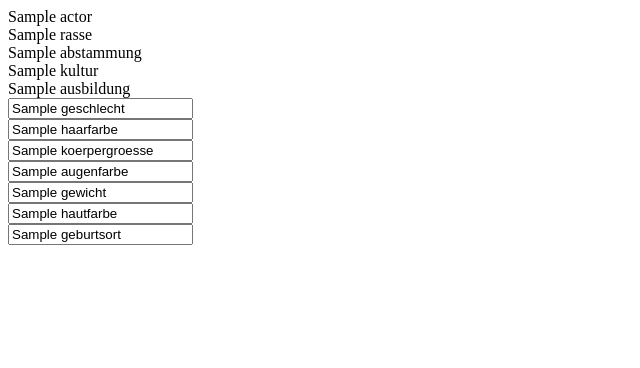
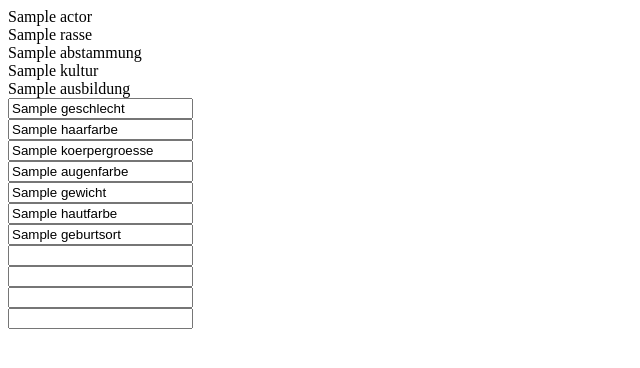
Before and after one commit to Naresea/splittermond4foundry, a Node project: template src/templates/sheets/actor/player-sheet-parts/biography.hbs in a window 1280 px wide. Shown: the top 368 px of the page, without its empty margins (0-640 px from the left). Run offline with Node 20 templates, Linux system fonts and the light colour scheme; the template is opened without the code that fills it: most values are stand-ins (such as "Sample title", 1, 10 or a date in 2020).

Commit message:
some more fields for xp and stuff

```diff
--- a/src/styles/_helpers.scss
+++ b/src/styles/_helpers.scss
@@ -6,7 +6,7 @@
   background-image: url('assets/custom/bg-item.webp');
   background-repeat: no-repeat;
   background-size: 100% 100%;
-  padding: 5% 3%;
+  padding: 30px 20px;
   max-height: 100%;
   max-width: 100%;
   overflow: auto;
--- a/src/templates/sheets/actor/player-sheet-parts/biography.hbs
+++ b/src/templates/sheets/actor/player-sheet-parts/biography.hbs
@@ -84,10 +84,31 @@
             <label class="col-4" for="data.geburtsort">{{localize "splittermond.biography.geburtsort"}}</label>
             <input class="col-6" type="text" name="data.geburtsort" value="{{data.geburtsort}}"/>
         </div>
+        <div class="d-flex flex-row align-items-center m-small">
+            <div class="d-flex flex-col flex-grow">
+                <label class="col-4" for="data.heldengrad">{{localize "splittermond.biography.heldengrad"}}</label>
+                <input class="col-6" type="number" name="data.heldengrad" value="{{data.heldengrad}}"/>
+            </div>
+            <div class="d-flex flex-col flex-grow">
+                <label class="col-4" for="data.erfahrungGesamt">{{localize "splittermond.biography.erfahrungGesamt"}}</label>
+                <input class="col-6" type="number" name="data.erfahrungGesamt" value="{{data.erfahrungGesamt}}"/>
+            </div>
+            <div class="d-flex flex-col flex-grow">
+                <label class="col-4" for="data.erfahrungEingesetzt">{{localize "splittermond.biography.erfahrungEingesetzt"}}</label>
+                <input class="col-6" type="number" name="data.erfahrungEingesetzt" value="{{data.erfahrungEingesetzt}}"/>
+            </div>
+            <div class="d-flex flex-col flex-grow">
+                <label class="col-4" for="data.erfahrungNaechsterHeldengrad" style="white-space: nowrap">{{localize "splittermond.biography.erfahrungNaechsterHeldengrad"}}</label>
+                <input class="col-6" type="number" name="data.erfahrungNaechsterHeldengrad" value="{{data.erfahrungNaechsterHeldengrad}}"/>
+            </div>
+        </div>
     </div>
-    <div class="d-flex flex-col flex-grow p-small textbox">
-        {{#> systems/splittermond/templates/partials/includes/editor.hbs target="data.backstory" content=data.backstory}}
-        {{/systems/splittermond/templates/partials/includes/editor.hbs}}
+    <div class="d-flex flex-col flex-grow p-small">
+        <h4>{{localize "splittermond.biography.backstory"}}</h4>
+            <div class="d-flex flex-grow flex-col textbox">
+            {{#> systems/splittermond/templates/partials/includes/editor.hbs target="data.backstory" content=data.backstory}}
+            {{/systems/splittermond/templates/partials/includes/editor.hbs}}
+        </div>
     </div>
 
 </div>
```
Also changed, not shown: src/lang/en.json (+10 -1 lines), src/templates/sheets/actor/player-sheet-parts/inventory.hbs (+18 -2 lines).
